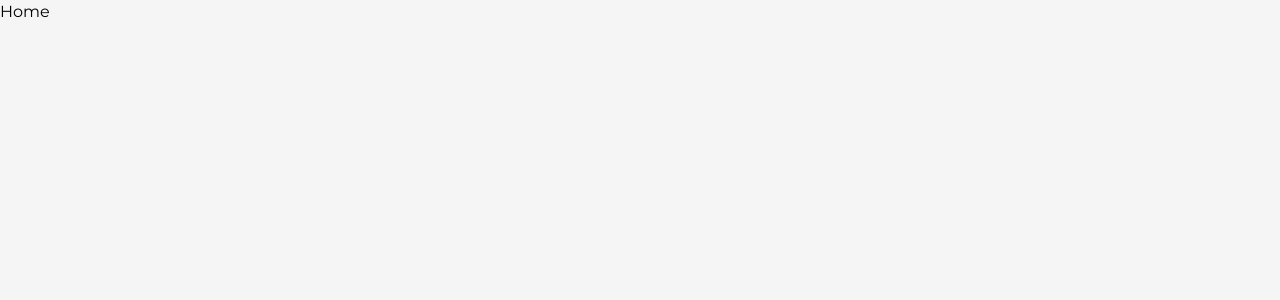
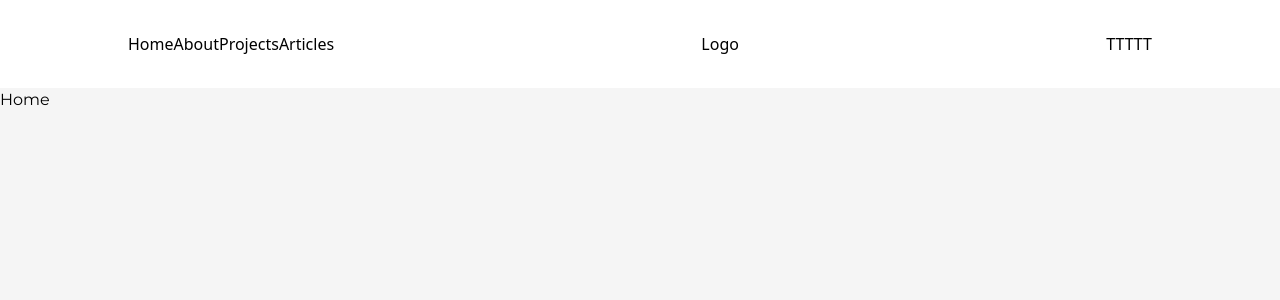
Before and after one commit to EmreOzdin/AllOfMyProjects, a Next.js app in the folder REACT/025- portfolio-web-site/: page / in a window 1280 px wide. Shown: the top 300 px of the page. Built offline with nearby package versions, Linux system fonts and the light colour scheme.

Commit message:
navbarAdded

```diff
--- /dev/null
+++ b/REACT/025- portfolio-web-site/src/components/Logo.jsx
@@ -0,0 +1,5 @@
+const Logo = () => {
+  return <div>Logo</div>;
+};
+
+export default Logo;
--- /dev/null
+++ b/REACT/025- portfolio-web-site/src/components/NavBar.jsx
@@ -0,0 +1,35 @@
+import Link from "next/link";
+import Logo from "./Logo";
+
+const NavBar = () => {
+  return (
+    <header className="w-full px-32 py-8 font-medium flex justify-between">
+      <nav>
+        <Link href="/">Home</Link>
+        <Link href="/about">About</Link>
+        <Link href="/projects">Projects</Link>
+        <Link href="/articles">Articles</Link>
+      </nav>
+      <Logo />
+      <nav>
+        <Link href="/" target={"_blank"}>
+          T
+        </Link>
+        <Link href="/" target={"_blank"}>
+          T
+        </Link>
+        <Link href="/" target={"_blank"}>
+          T
+        </Link>
+        <Link href="/" target={"_blank"}>
+          T
+        </Link>
+        <Link href="/" target={"_blank"}>
+          T
+        </Link>
+      </nav>
+    </header>
+  );
+};
+
+export default NavBar;
--- a/REACT/025- portfolio-web-site/src/pages/_app.js
+++ b/REACT/025- portfolio-web-site/src/pages/_app.js
@@ -1,4 +1,5 @@
-import '@/styles/globals.css'
+import NavBar from "@/components/NavBar";
+import "@/styles/globals.css";
 import { Montserrat } from "next/font/google";
 import Head from "next/head";
 
@@ -14,6 +15,7 @@ export default function App({ Component, pageProps }) {
         <meta name="viewport" content="width=device-width, initial-scale=1" />
         <link rel="icon" href="/favicon.ico" />
       </Head>
+      <NavBar />
       <main
         className={`${montserrat.variable} font-mont bg-light w-full min-h-screen`}
       >
```
